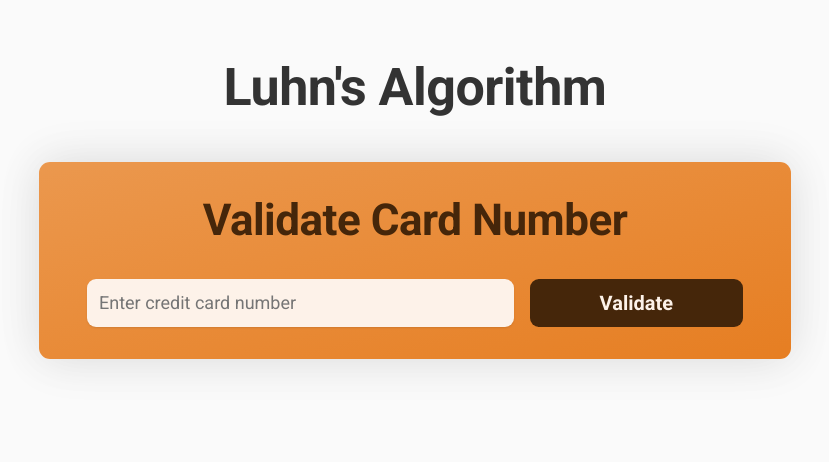
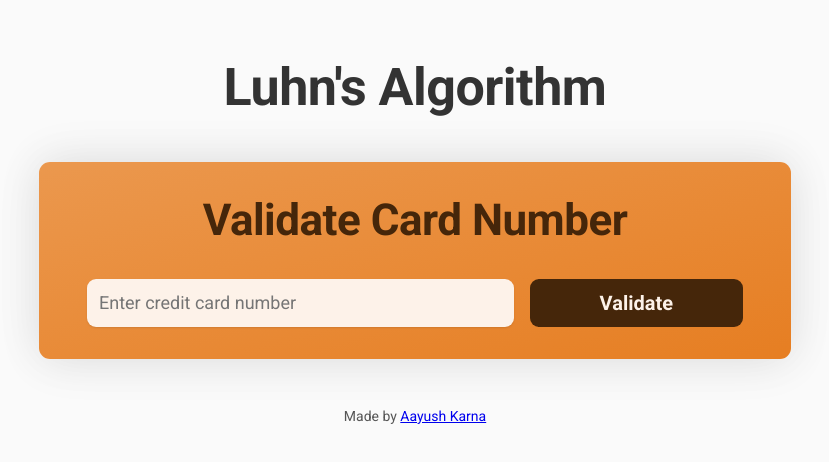
Before and after one commit to AayushKarna/lunhs_algorithm_js, a plain HTML site: page index.html in a window 1280 px wide. Shown: the whole page, without its empty margins (225-1054 px from the left). Drawn offline with Linux system fonts and the light colour scheme.

Commit message:
prettier file and footer

```diff
--- a/index.html
+++ b/index.html
@@ -48,5 +48,12 @@
         </form>
       </div>
     </div>
+
+    <footer>
+      Made by
+      <a href="https://www.instagram.com/aayushkumarkarna/" target="_blank"
+        >Aayush Karna</a
+      >
+    </footer>
   </body>
 </html>
--- a/style.css
+++ b/style.css
@@ -52,6 +52,7 @@ body {
     0 -0.4rem 4.8rem rgba(0, 0, 0, 0.07);
 
   border-radius: 11px;
+  margin-bottom: 5rem;
 }
 
 .heading-secondary {
@@ -118,6 +119,12 @@ body {
   color: #45260a;
 }
 
+footer {
+  font-size: 1.4rem;
+  text-align: center;
+  color: #555;
+}
+
 #popupdiv {
   padding-top: 2.4rem;
   padding-bottom: 1.6rem !important;
@@ -135,7 +142,7 @@ body {
 
 #btn-yes {
   font-family: sans-serif;
-  font-size: 1.8rem;
+  font-size: 1.6rem;
 }
 
 #btn-no {
```
Also changed, not shown: 1 other file.
